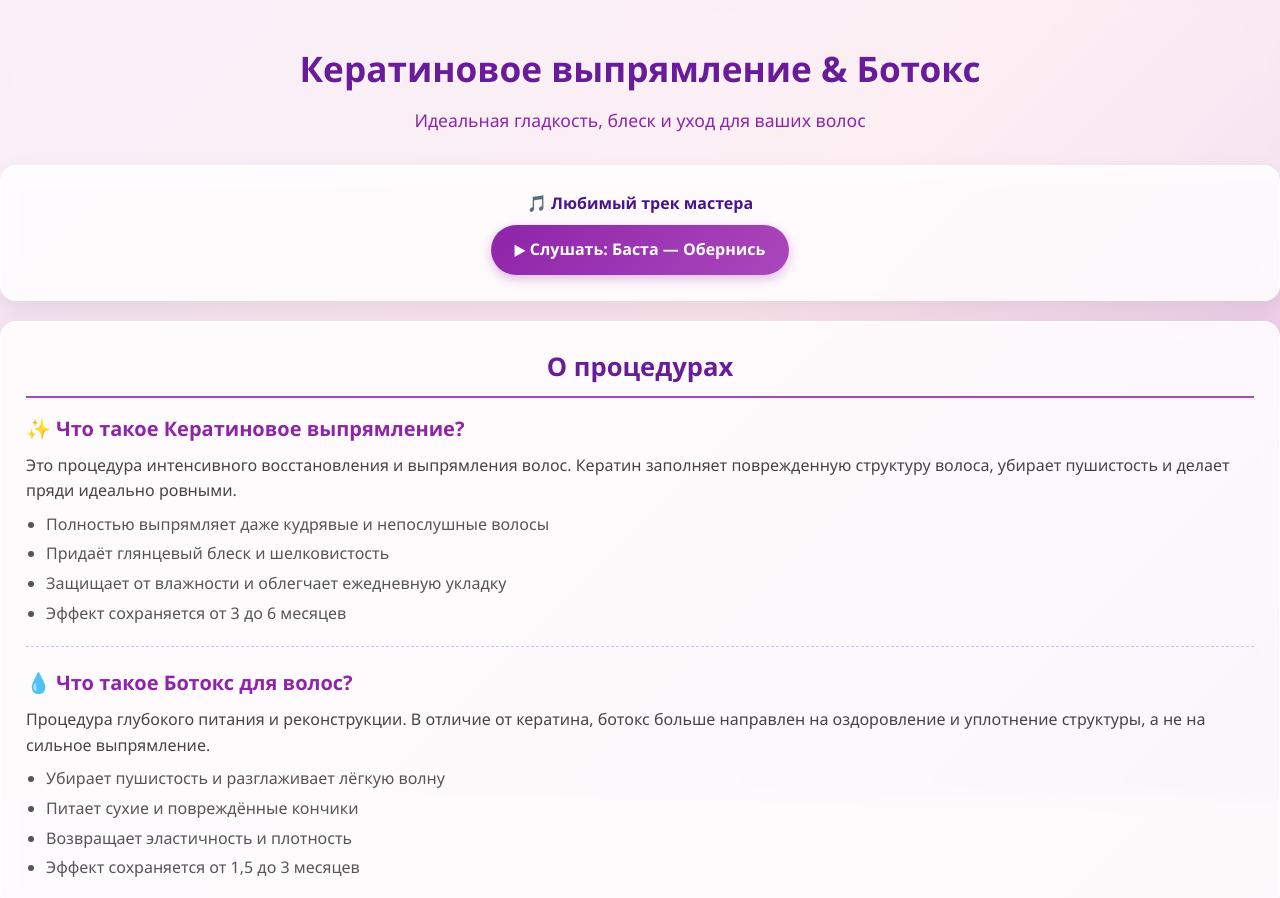
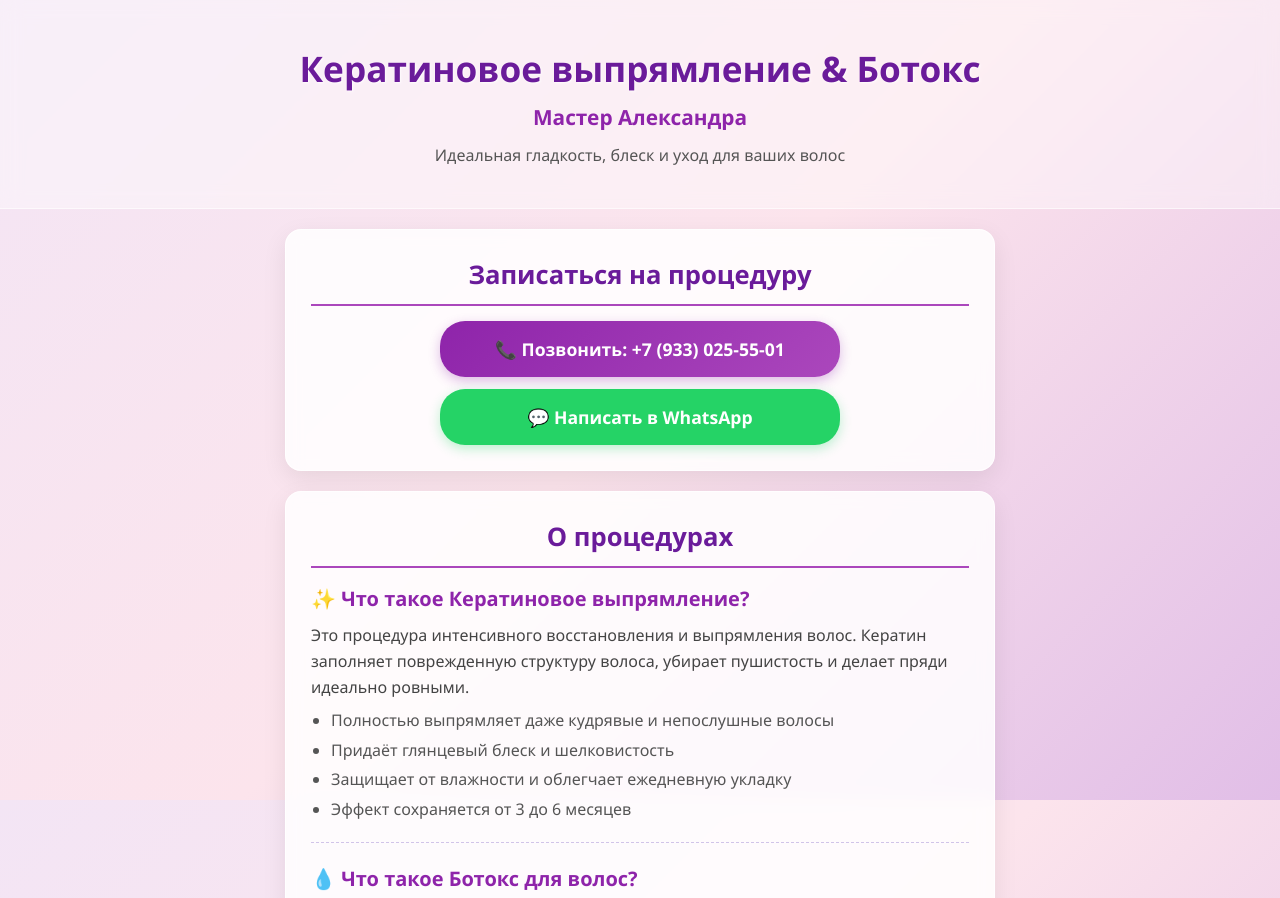
Before and after one commit to d3680776-ux/kkkk, a plain HTML site: page index.html in a window 1280 px wide. Shown: the top 898 px of the page. Drawn offline with Linux system fonts and the light colour scheme.

Commit message:
Update index.html

```diff
--- a/index.html
+++ b/index.html
@@ -3,7 +3,7 @@
 <head>
   <meta charset="UTF-8" />
   <meta name="viewport" content="width=device-width, initial-scale=1.0"/>
-  <title>Кератин и Ботокс | Шушенское</title>
+  <title>Кератин и Ботокс | Мастер Александра</title>
   <style>
     * {
       box-sizing: border-box;
@@ -31,14 +31,20 @@
     header h1 {
       font-size: 2.2rem;
       color: #6a1b9a;
-      margin-bottom: 10px;
+      margin-bottom: 5px;
       text-shadow: 1px 1px 2px rgba(255,255,255,0.8);
     }
 
+    .master-name {
+      font-size: 1.3rem;
+      color: #8e24aa;
+      font-weight: 600;
+      margin-bottom: 8px;
+    }
+
     header p {
-      font-size: 1.1rem;
-      color: #8e24aa;
-      font-weight: 500;
+      font-size: 1rem;
+      color: #555;
     }
 
     .profile-photo {
@@ -80,35 +86,6 @@
       font-size: 1.6rem;
       border-bottom: 2px solid #ab47bc;
       padding-bottom: 8px;
-    }
-
-    .music-player {
-      text-align: center;
-    }
-
-    .music-player p {
-      font-size: 1rem;
-      color: #4a148c;
-      margin-bottom: 8px;
-      font-weight: 600;
-    }
-
-    .music-btn {
-      display: inline-block;
-      padding: 12px 24px;
-      background: linear-gradient(135deg, #8e24aa 0%, #ab47bc 100%);
-      color: white;
-      border-radius: 25px;
-      text-decoration: none;
-      font-weight: bold;
-      font-size: 1rem;
-      box-shadow: 0 4px 12px rgba(142, 36, 170, 0.3);
-      transition: transform 0.2s, box-shadow 0.2s;
-    }
-
-    .music-btn:hover {
-      transform: translateY(-2px);
-      box-shadow: 0 6px 16px rgba(142, 36, 170, 0.4);
     }
 
     .info-card {
@@ -165,9 +142,39 @@
       color: #8e24aa;
     }
 
-    .location-info {
+    .contact-buttons {
+      display: flex;
+      flex-direction: column;
+      gap: 12px;
+      max-width: 400px;
+      margin: 0 auto;
+    }
+
+    .btn {
+      display: block;
       text-align: center;
+      padding: 14px 20px;
+      border-radius: 25px;
+      text-decoration: none;
+      font-weight: bold;
       font-size: 1.1rem;
+      transition: transform 0.2s, box-shadow 0.2s;
+    }
+
+    .btn:hover {
+      transform: translateY(-2px);
+    }
+
+    .btn-phone {
+      background: linear-gradient(135deg, #8e24aa 0%, #ab47bc 100%);
+      color: white;
+      box-shadow: 0 4px 12px rgba(142, 36, 170, 0.3);
+    }
+
+    .btn-wa {
+      background-color: #25d366;
+      color: white;
+      box-shadow: 0 4px 12px rgba(37, 211, 102, 0.3);
     }
 
     footer {
@@ -183,19 +190,24 @@
 
   <header>
     <h1>Кератиновое выпрямление & Ботокс</h1>
+    <div class="master-name">Мастер Александра</div>
     <p>Идеальная гладкость, блеск и уход для ваших волос</p>
   </header>
 
   <!-- Фото мастера (загрузи master.jpg в репозиторий GitHub) -->
   <div class="profile-photo">
-    <img src="master.jpg" alt="Мастер" onerror="this.style.display='none'">
+    <img src="master.jpg" alt="Мастер Александра" onerror="this.style.display='none'">
   </div>
-    <!-- Кнопка с песней -->
-    <div class="section music-player">
-      <p>🎵 Любимый трек мастера</p>
-      <a href="https://music.yandex.ru/album/223631/track/2038782" target="_blank" class="music-btn">
-        ▶ Слушать: Баста — Обернись
-      </a>
+
+  <div class="container">
+
+    <!-- Запись и контакты -->
+    <div class="section">
+      <h2>Записаться на процедуру</h2>
+      <div class="contact-buttons">
+        <a href="tel:+79330255501" class="btn btn-phone">📞 Позвонить: +7 (933) 025-55-01</a>
+        <a href="https://wa.me/79330255501" target="_blank" class="btn btn-wa">💬 Написать в WhatsApp</a>
+      </div>
     </div>
 
     <!-- Описание процедур -->
@@ -246,23 +258,11 @@
       </ul>
     </div>
 
-    <!-- Адрес -->
-    <div class="section">
-      <h2>Место приема</h2>
-      <div class="location-info">
-        <p><strong>Посёлок городского типа Шушенское</strong></p>
-        <p>2-й микрорайон, дом 59, квартира 1</p>
-        <p style="margin-top: 10px; color: #666; font-size: 0.95rem;">Приём ведётся по предварительной записи</p>
-      </div>
-    </div>
-
   </div>
 
   <footer>
-    <p>© 2026 Красота и уход за волосами | Шушенское</p>
+    <p>© 2026 Мастер Александра | Кератин и Ботокс</p>
   </footer>
 
 </body>
 </html>
-
-  <div class="container">
```
